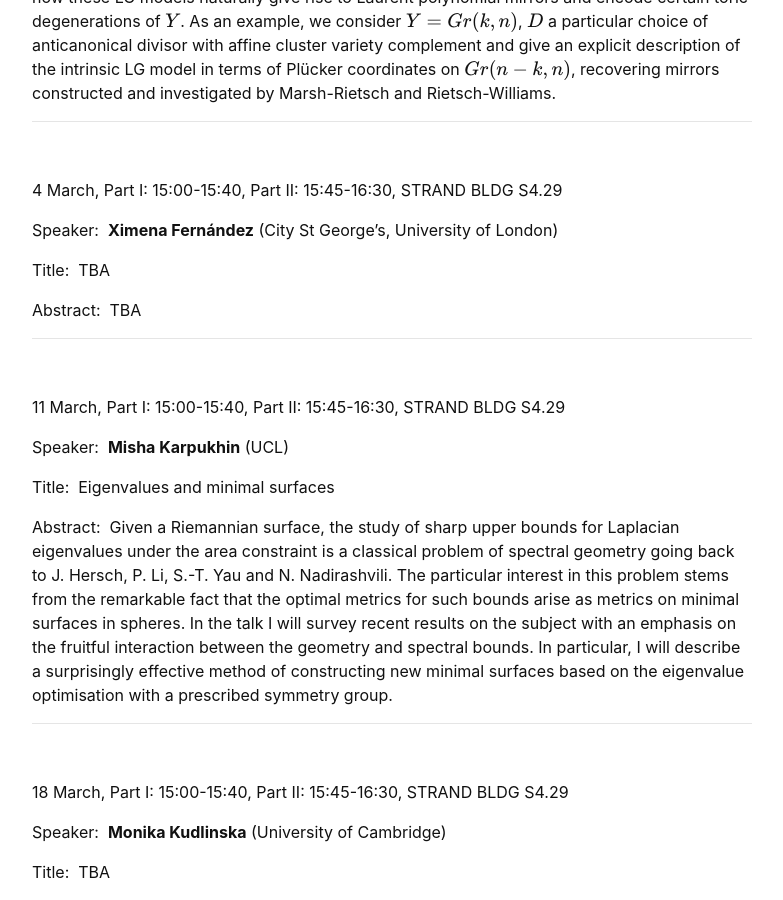
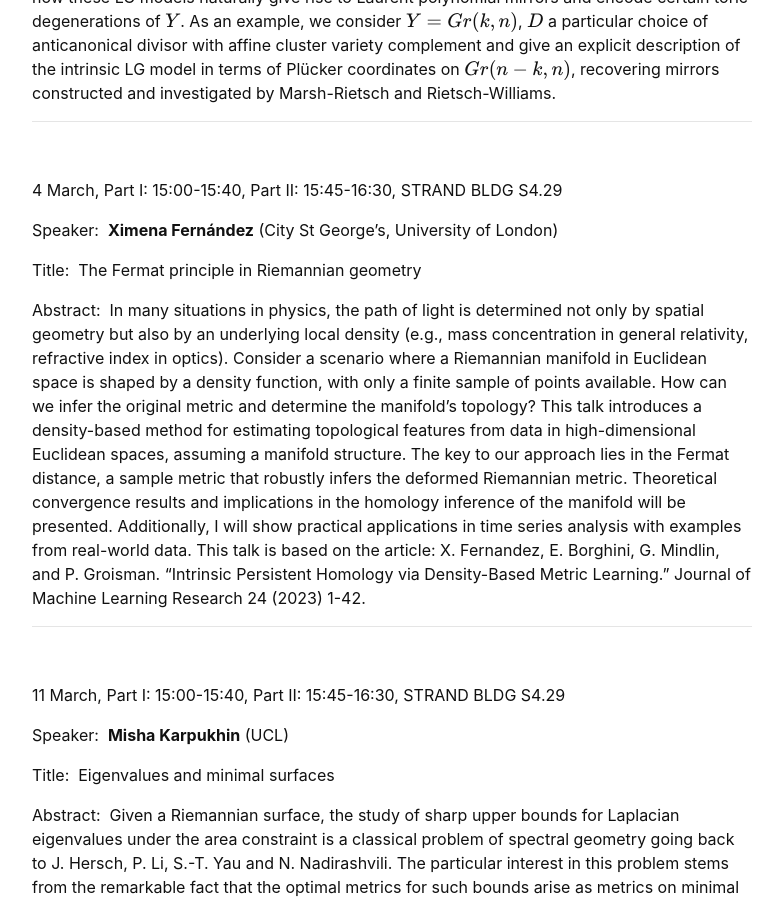
Before and after one commit to kcl-geometry-seminar/kcl-geometry-seminar.github.io, a Jekyll site: the page built from pages/index.md, in a window 1280 px wide and 900 px high, scrolled down 2589 px. Shown: the whole window, without its empty margins (248-1031 px from the left). Built offline with Jekyll 4.4.1, drawn with Linux system fonts in a browser that asks for light colours; formulas are drawn with MathJax 3; a script that is not in the unit is left out.

Commit message:
Update index.md

```diff
--- a/pages/index.md
+++ b/pages/index.md
@@ -93,9 +93,9 @@ Abstract:&nbsp; One half of mirror symmetry for Fano varieties is typically stat
 
 Speaker:&nbsp; **Ximena Fernández** (City St George’s, University of London)
 
-Title:&nbsp; TBA
+Title:&nbsp;  The Fermat principle in Riemannian geometry
 
-Abstract:&nbsp; TBA
+Abstract:&nbsp; In many situations in physics, the path of light is determined not only by spatial geometry but also by an underlying local density (e.g., mass concentration in general relativity, refractive index in optics). Consider a scenario where a Riemannian manifold in Euclidean space is shaped by a density function, with only a finite sample of points available. How can we infer the original metric and determine the manifold's topology? This talk introduces a density-based method for estimating topological features from data in high-dimensional Euclidean spaces, assuming a manifold structure. The key to our approach lies in the Fermat distance, a sample metric that robustly infers the deformed Riemannian metric. Theoretical convergence results and implications in the homology inference of the manifold will be presented. Additionally, I will show practical applications in time series analysis with examples from real-world data. This talk is based on the article: X. Fernandez, E. Borghini, G. Mindlin, and P. Groisman. "Intrinsic Persistent Homology via Density-Based Metric Learning." Journal of Machine Learning Research 24 (2023) 1-42.
 
 ---------------------------------------------------------
 <br />
```
